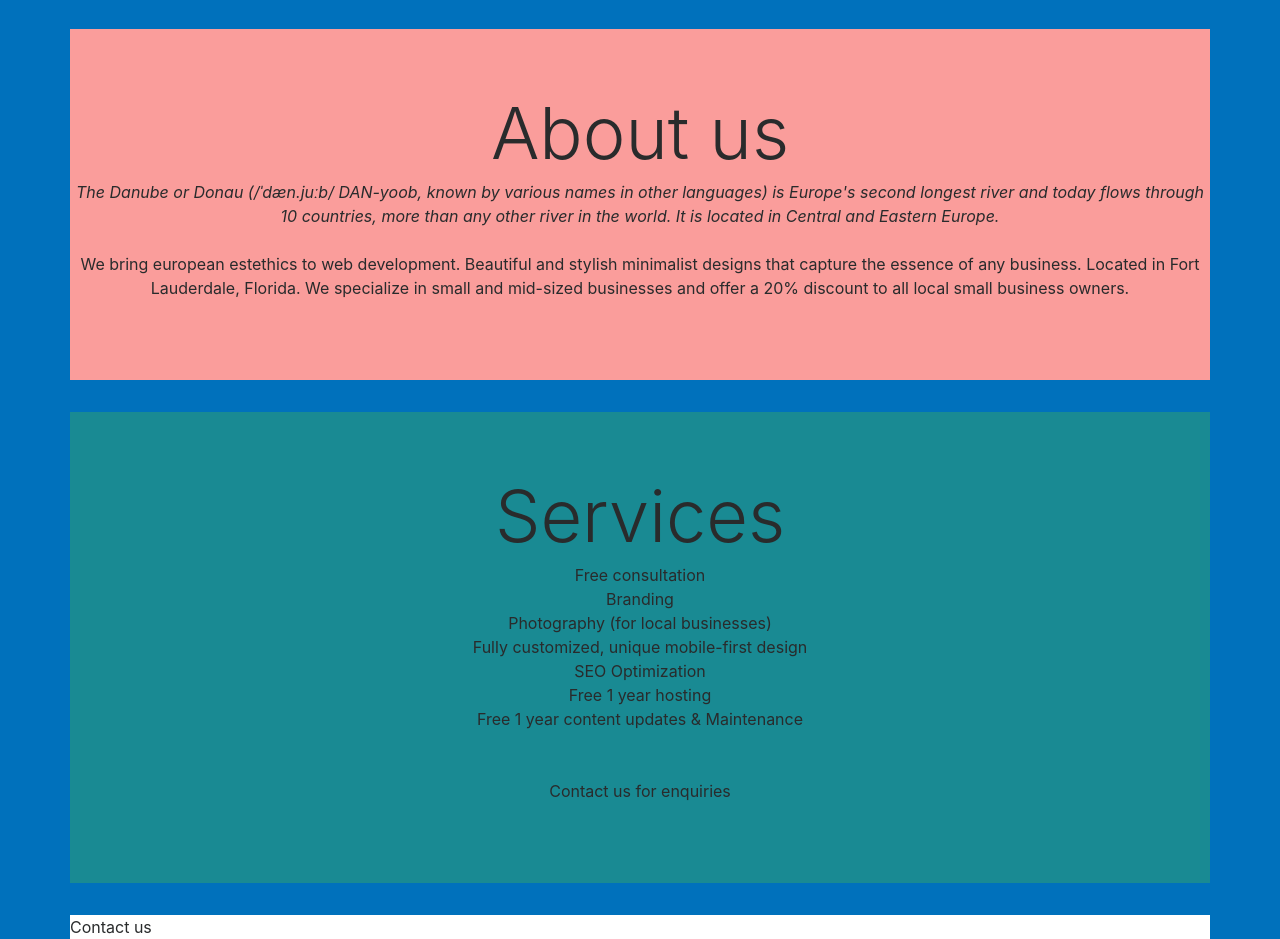
After one commit to norajs/danube-design, a PHP site: page /index.html in a window 1280 px wide. The commit adds this page. Shown: the part 990-1929 px from the top of the page. Run offline with PHP 8.4, Linux system fonts and the light colour scheme; some libraries are stand-ins or nearby versions.

Commit message:
Added cards to main page Fixes #1 and redesigned it as well

```diff
--- /dev/null
+++ b/index.html
@@ -0,0 +1,220 @@
+<!DOCTYPE html>
+<html lang="en">
+  <head>
+    <!-- Required meta tags -->
+    <meta charset="utf-8">
+    <meta name="viewport" content="width=device-width, initial-scale=1, shrink-to-fit=no">
+
+    <!-- Bootstrap CSS -->
+    <link rel="stylesheet" href="https://maxcdn.bootstrapcdn.com/bootstrap/4.0.0-alpha.6/css/bootstrap.min.css" integrity="sha384-rwoIResjU2yc3z8GV/NPeZWAv56rSmLldC3R/AZzGRnGxQQKnKkoFVhFQhNUwEyJ" crossorigin="anonymous">
+    <link rel="stylesheet" href="style.css" >
+  </head>
+  <body>
+
+
+
+      <!-- Container -->
+
+
+
+      <div class="container">
+
+           <!-- Navigation bar with logo -->
+
+      <nav class="navbar navbar-toggleable-md navbar-light bg-faded">
+
+          <button class="navbar-toggler navbar-toggler-right" type="button" data-toggle="collapse" data-target="#navbarNavAltMarkup" aria-controls="navbarNavAltMarkup" aria-expanded="false" aria-label="Toggle navigation">
+            <span class="navbar-toggler-icon"></span>
+          </button>
+
+          <a class="navbar-brand" href="#">
+            <img id="logo" src="pics/dd3.png" height="50" width="250" alt="">
+          </a>
+
+          <div class="collapse navbar-collapse" id="navbarNavAltMarkup">
+            <div class="navbar-nav">
+                <a class="nav-item nav-link" href="#">About</a>
+                <a class="nav-item nav-link" href="#">Services</a>
+                <a class="nav-item nav-link" href="#">Portfolio</a>
+                <a class="nav-item nav-link" href="#">Contact</a>
+            </div>
+          </div>
+
+
+      </nav>
+
+
+          <div class='row'>
+              <div class="col-12">
+
+
+                  <!-- Photo carousel -->
+
+                  <div id="carouselExampleIndicators" class="carousel slide" data-ride="carousel">
+                      <ol class="carousel-indicators">
+                        <li data-target="#carouselExampleIndicators" data-slide-to="0" class="active"></li>
+                        <li data-target="#carouselExampleIndicators" data-slide-to="1"></li>
+                        <li data-target="#carouselExampleIndicators" data-slide-to="2"></li>
+                      </ol>
+                      <div class="carousel-inner" role="listbox">
+
+                        <div class="carousel-item active">
+                            <img class="d-block img-fluid" src="pics/1.jpg" alt="First slide">
+                            <div class="carousel-caption d-none d-md-block">
+                                <h3>PROFESSIONAL DESIGN</h3>
+                                <p>Whatever you have in mind, we can make it happen</p>
+                            </div>
+                        </div>
+                        <div class="carousel-item">
+                            <img class="d-block img-fluid" src="pics/2.jpg" alt="Second slide">
+                            <div class="carousel-caption d-none d-md-block">
+                                <h3>FAST & AFFORDABLE</h3>
+                                <p>...</p>
+                            </div>
+                        </div>
+                        <div class="carousel-item">
+                            <img class="d-block img-fluid" src="pics/3.jpg" alt="Third slide">
+                            <div class="carousel-caption d-none d-md-block">
+                                <h3>
+                                   MOBILE FIRST, RESPONSIVE DESIGN</h3>
+                                <p>...</p>
+                            </div>
+                        </div>
+                        <div class="carousel-item">
+                            <img class="d-block img-fluid" src="pics/4.jpg" alt="First slide">
+                            <div class="carousel-caption d-none d-md-block">
+                                <h3>1 YEAR FREE WEB HOSTING</h3>
+                                <p>...</p>
+                            </div>
+                        </div>
+                        <div class="carousel-item">
+                            <img class="d-block img-fluid" src="pics/5.jpg" alt="First slide">
+                            <div class="carousel-caption d-none d-md-block">
+                                <h3>PROFESSIONAL DESIGN</h3>
+                                <p>Whatever you have in mind, we can make it happen</p>
+                            </div>
+                        </div>
+
+                      </div>
+                      <a class="carousel-control-prev" href="#carouselExampleIndicators" role="button" data-slide="prev">
+                        <span class="carousel-control-prev-icon" aria-hidden="true"></span>
+                        <span class="sr-only">Previous</span>
+                      </a>
+                      <a class="carousel-control-next" href="#carouselExampleIndicators" role="button" data-slide="next">
+                        <span class="carousel-control-next-icon" aria-hidden="true"></span>
+                        <span class="sr-only">Next</span>
+                      </a>
+                  </div>
+
+          </div>
+
+      </div>
+
+          <!-- Project cards-->
+          <div class="card-deck">
+  <div class="card bg-dark text-white">
+  <img class="card-img" src="pics/temp/project1.jpg" alt="Card image">
+
+</div>
+  <div class="card bg-dark text-white">
+  <img class="card-img" src="pics/temp/project2.jpg" alt="Card image">
+
+</div>
+  <div class="card bg-dark text-white">
+  <img class="card-img" src="pics/temp/project3.jpg" alt="Card image">
+
+</div>
+</div>
+
+          <div class="card-deck">
+  <div class="card bg-dark text-white">
+  <img class="card-img" src="pics/temp/project4.jpg" alt="Card image">
+
+</div>
+  <div class="card bg-dark text-white">
+  <img class="card-img" src="pics/temp/project5.jpg" alt="Card image">
+
+</div>
+  <div class="card bg-dark text-white">
+  <img class="card-img" src="pics/temp/project6.jpg" alt="Card image">
+
+</div>
+</div>
+         <!-- Jumbotron for About section-->
+
+          <div class="jumbotron jumbotron-fluid about">
+              <div class="container">
+
+                  <h1 class="display-3">About us</h1>
+                  <i>The Danube or Donau (/ˈdæn.juːb/ DAN-yoob, known by various names in other languages) is Europe's second longest river and today flows through 10 countries, more than any other river in the world. It is located in Central and Eastern Europe.</i>
+                  <br>
+                  <br>
+                  <p>We bring european estethics to web development. Beautiful and stylish minimalist   designs that capture the essence of any business.
+                    Located in Fort Lauderdale, Florida.
+                    We specialize in small and mid-sized businesses and offer a 20% discount to all local small business owners.
+                    </p>
+              </div>
+          </div>
+
+          <!-- Jumbotron for Services section-->
+
+          <div class="jumbotron jumbotron-fluid services">
+              <div class="container">
+
+                  <h1 class="display-3">Services</h1>
+                  <ul style="list-style-type:none">
+                      <li>Free consultation</li>
+                      <li>Branding</li>
+                      <li>Photography (for local businesses)</li>
+                      <li>Fully customized, unique mobile-first design</li>
+                      <li>SEO Optimization</li>
+                      <li>Free 1 year hosting</li>
+                      <li>Free 1 year content updates & Maintenance</li>
+                  </ul>
+                  <br>
+                  <br>
+                  <p>Contact us for enquiries</p>
+
+              </div>
+          </div>
+
+          <!-- Jumbotron for Contact section -- Footer-->
+
+          <div class="jumbotron jumbotron-fluid contact">
+              <p class="footer">Contact us</p>
+          </div>
+
+
+
+</div>
+
+
+
+
+
+
+
+
+
+
+
+
+
+
+
+
+
+
+
+
+
+
+
+
+
+    <!-- jQuery first, then Tether, then Bootstrap JS. -->
+    <script src="https://code.jquery.com/jquery-3.1.1.slim.min.js" integrity="sha384-A7FZj7v+d/sdmMqp/nOQwliLvUsJfDHW+k9Omg/a/EheAdgtzNs3hpfag6Ed950n" crossorigin="anonymous"></script>
+    <script src="https://cdnjs.cloudflare.com/ajax/libs/tether/1.4.0/js/tether.min.js" integrity="sha384-DztdAPBWPRXSA/3eYEEUWrWCy7G5KFbe8fFjk5JAIxUYHKkDx6Qin1DkWx51bBrb" crossorigin="anonymous"></script>
+    <script src="https://maxcdn.bootstrapcdn.com/bootstrap/4.0.0-alpha.6/js/bootstrap.min.js" integrity="sha384-vBWWzlZJ8ea9aCX4pEW3rVHjgjt7zpkNpZk+02D9phzyeVkE+jo0ieGizqPLForn" crossorigin="anonymous"></script>
+  </body>
+</html>
--- a/style.css
+++ b/style.css
@@ -1,3 +1,25 @@
+body {
+    background-color: #0071bc;
+}
+
+.container {
+    padding: 0;
+
+}
+
+nav {
+    margin: 0;
+    padding: 0;
+    width: 100%;
+    margin-bottom: 30px;
+
+}
+
+.row {
+    margin: 0;
+    margin-bottom: 30px;
+}
+
 .col-12 {
     margin:0px;
     padding:0px;
@@ -7,6 +29,7 @@
     background-color: white;
     padding-left: 3px;
     padding-right: 3px;
+
 }
 
 .navbar-brand {
@@ -35,3 +58,52 @@
     background-color: lightgrey;
 
 }
+
+.card-deck {
+
+}
+
+.card {
+    border: none;
+    border-radius: 0px;
+    margin-bottom: 30px;
+}
+
+
+.card-img {
+    width: 100%;
+    height: 100%;
+    border-radius: 0px;
+}
+
+ul {
+    margin: 0;
+    padding: 0;
+}
+
+.about {
+    background-color: #FA9D9B;
+    text-align: center;
+}
+
+.services {
+    background-color: #198A93;
+    text-align: center;
+}
+
+.contact {
+    background-color: white;
+    margin: 0px;
+    padding: 0px;
+}
+
+.footer {
+    padding: 0px;
+    margin: 0px;
+}
+
+@media only screen and (min-width: 800px) {
+    .container {
+
+    }
+}
```
Also changed, not shown: index.php (deleted, +0 -137 lines), 7 other files.
